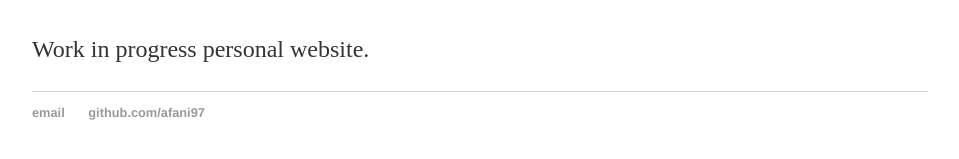
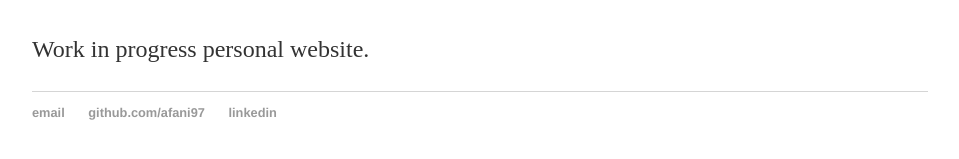
Before and after one commit to Afani97/afani97.github.io, a Jekyll site: the page built from index.html, in a window 1280 px wide. Shown: the part 164-323 px from the top of the page, without its empty margins (160-1119 px from the left). Built offline with Jekyll 4.4.1, drawn with Linux system fonts in a browser that asks for light colours.

Commit message:
Update default.html

```diff
--- a/_layouts/default.html
+++ b/_layouts/default.html
@@ -25,6 +25,7 @@
 	    		<ul>
 	        		<li><a href="mailto:afani97@gmail.com">email</a></li>
 	        		<li><a href="https://github.com/afani97">github.com/afani97</a></li>
+				<li><a href="https://linkedin.com/in/aristotelfani">linkedin</a></li>
 				</ul>
 			</footer>
 		</body>
```
